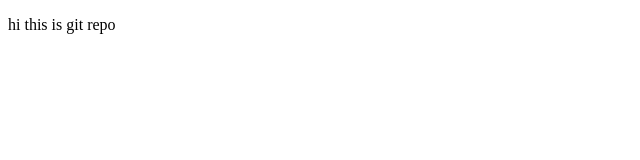
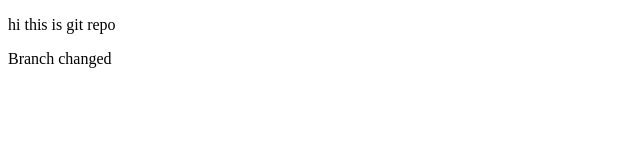
Before and after one commit to pramit091104/GitHubSession, a plain HTML site: page index.html in a window 1280 px wide. Shown: the whole page, without its empty margins (0-640 px from the left). Drawn offline with Linux system fonts and the light colour scheme.

Commit message:
branch changed

```diff
--- a/index.html
+++ b/index.html
@@ -7,5 +7,6 @@
 </head>
 <body>
     <p>hi this is git repo</p>
+    <p>Branch changed</p>
 </body>
 </html>
```
